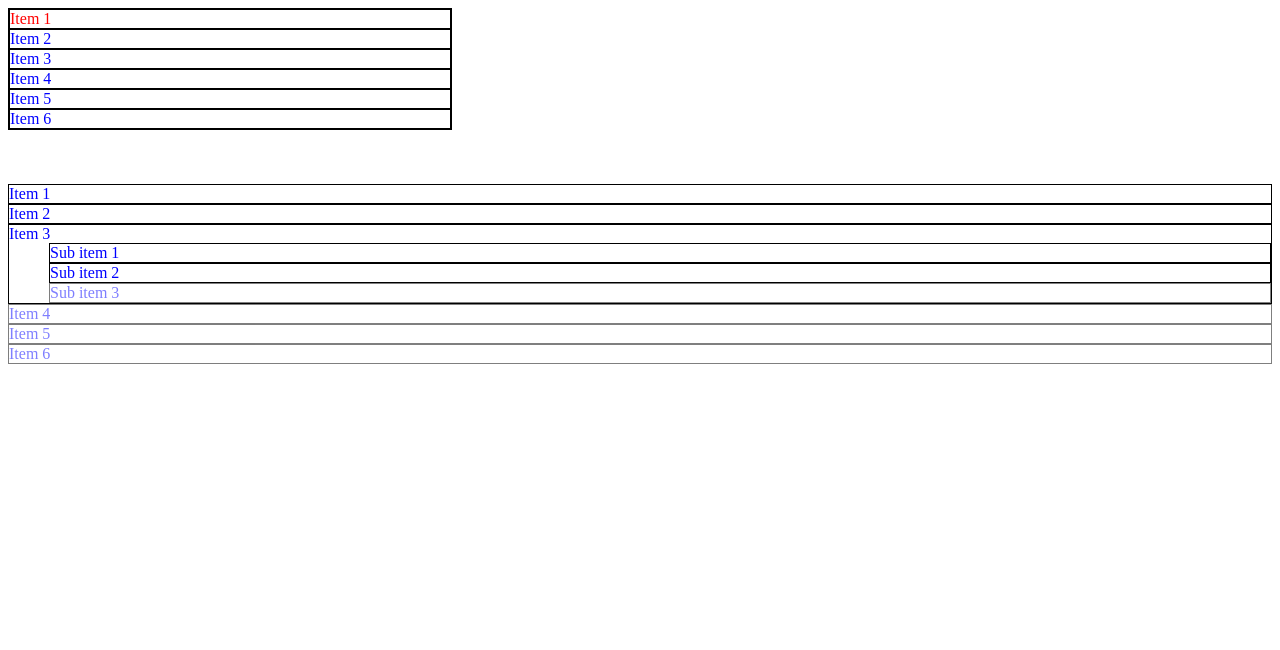
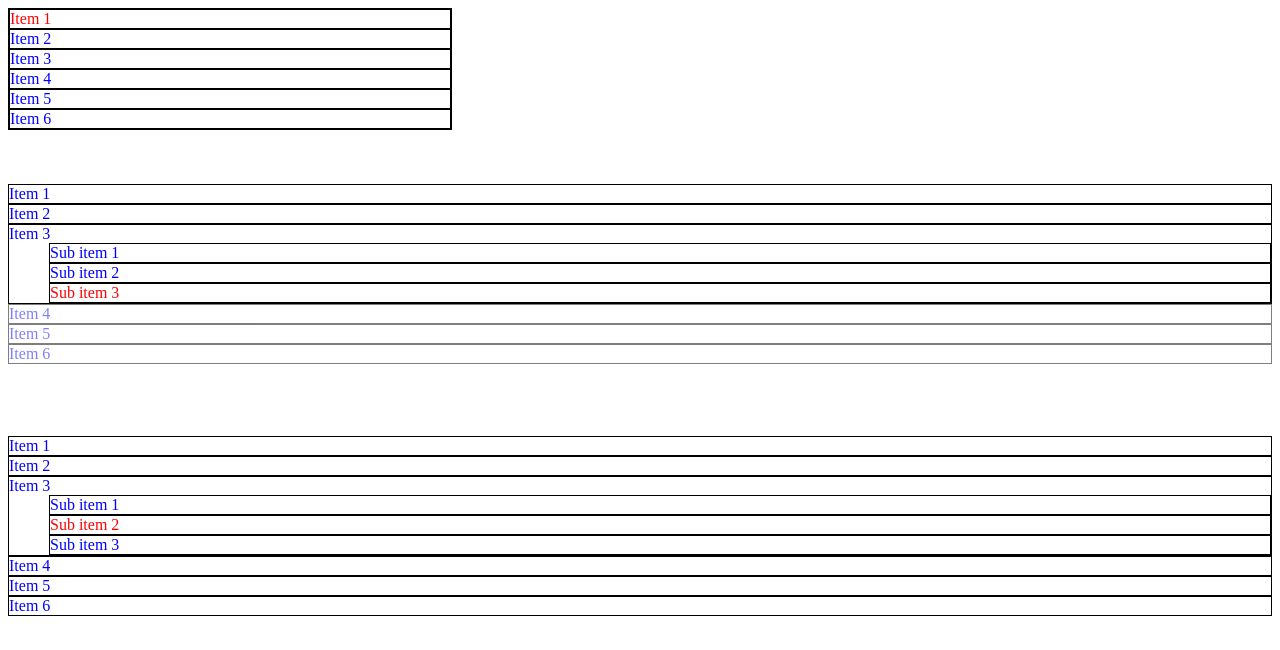
Before and after one commit to danielinux7/Clock-Experiment, a plain HTML site: page navigation.html in a window 1280 px wide. Drawn offline with Linux system fonts and the light colour scheme.

Commit message:
Added process navigation.

```diff
--- a/navigation.html
+++ b/navigation.html
@@ -1,7 +1,7 @@
 <html>
 <head>
 	<style type="text/css">
-	.standard-nav-item, .progress-nav-item, .progress-nav-sub-item{
+	.standard-nav-item, .progress-nav-item, .progress-nav-sub-item, .process-nav-item, .process-nav-sub-item{
 		border: 1px solid black;
 		color: blue;
 	}
@@ -11,12 +11,15 @@
 		border: 1px solid black;
 		width: 35%;
 	}
-	.standard-nav-container > ul, .progress-nav-container > ul {
+	.standard-nav-container > ul, .progress-nav-container > ul, .process-nav-container > ul {
 		list-style: none;
 		margin: 0;
 		padding: 0;
 	}
 	.progress-nav-container ul ul{
+		list-style: none;
+	}
+	.process-nav-container ul ul{
 		list-style: none;
 	}
 	.default-item{
@@ -85,7 +88,26 @@
 			<li class="progress-nav-item">Item 6</li>
 		</ul>
 	</div>
-
+	<br>
+	<br>
+	<br>
+	<br>
+	<div class="process-nav-container">
+		<ul>
+			<li class="process-nav-item">Item 1</li>
+			<li class="process-nav-item">Item 2</li>
+			<li class="process-nav-item">Item 3
+				<ul>
+					<li class="process-nav-sub-item"> Sub item 1</li>
+					<li class="process-nav-sub-item"> Sub item 2</li>
+					<li class="process-nav-sub-item"> Sub item 3</li>
+				</ul>
+			</li>
+			<li class="process-nav-item">Item 4</li>
+			<li class="process-nav-item">Item 5</li>
+			<li class="process-nav-item">Item 6</li>
+		</ul>
+	</div>
 	<script type="text/javascript">
 	(function(){
 
@@ -180,24 +202,35 @@ init(options);
 // Bootstrap progress navigation widget.
 var progressNavContainer = document.querySelector('.progress-nav-container');
 var progressNavItems = progressNavContainer.querySelectorAll('.progress-nav-item');
-var currentStep = {itemIndex:2,subItemIndex:1};
+var currentProgressStep = {itemIndex:2,subItemIndex:2};
 var progressNavSubItems;
 
 var initProgress = function(){
 	setProgressItems();
+	setProgressActiveItem();
 	setProgressListener();
+};
+
+var setProgressActiveItem = function(){
+	progressNavSubItems = progressNavItems[currentProgressStep.itemIndex].querySelectorAll('.progress-nav-sub-item');
+	if (progressNavSubItems != undefined && progressNavSubItems != null && progressNavSubItems.length != 0) {
+		progressNavSubItems[currentProgressStep.subItemIndex].classList.add('active');
+	}
+	else{
+		progressNavItems[currentProgressStep.itemIndex].classList.add('active');
+	}
 };
 
 var setProgressItems = function(){
 	for (var i = 0; i < progressNavItems.length; i++) {
 		progressNavSubItems = progressNavItems[i].querySelectorAll('.progress-nav-sub-item');
-		if (i > currentStep.itemIndex) {
+		if (i > currentProgressStep.itemIndex) {
 			progressNavItems[i].classList.add('disabled');
 		}
-		else if (i == currentStep.itemIndex) {
+		else if (i == currentProgressStep.itemIndex) {
 			if (progressNavSubItems != undefined && progressNavSubItems != null) {
-				if (currentStep.subItemIndex < progressNavSubItems.length-1) {
-					for(var j = currentStep.subItemIndex+1; j < progressNavSubItems.length; j++){
+				if (currentProgressStep.subItemIndex < progressNavSubItems.length-1) {
+					for(var j = currentProgressStep.subItemIndex+1; j < progressNavSubItems.length; j++){
 						progressNavSubItems[j].classList.add('disabled');
 					}
 				}
@@ -227,6 +260,36 @@ initProgress();
 //////////////////////////////////////////////////////////////////////
 
 // Bootstrap process navigation widget.
+var processNavContainer = document.querySelector('.process-nav-container');
+var processNavItems = processNavContainer.querySelectorAll('.process-nav-item');
+var currentProcessStep = {itemIndex:2,subItemIndex:1};
+var processNavSubItems;
+
+var initProcess = function(){
+	setProcessActiveItem();
+	setProcessListener();
+};
+
+var setProcessActiveItem = function(){
+	processNavSubItems = processNavItems[currentProcessStep.itemIndex].querySelectorAll('.process-nav-sub-item');
+	if (processNavSubItems != undefined && processNavSubItems != null && processNavSubItems.length != 0) {
+		processNavSubItems[currentProcessStep.subItemIndex].classList.add('active');
+	}
+	else{
+		processNavItems[currentProcessStep.itemIndex].classList.add('active');
+	}
+};
+
+
+var setProcessListener = function(){
+	processNavContainer.addEventListener('click',function(e){
+		if(e.target != undefined && e.target != null){
+				console.log(e.target);
+		}
+	});
+};
+
+initProcess();
 //////////////////////////////////////////////////////////////////////
 })();
 </script>
```
